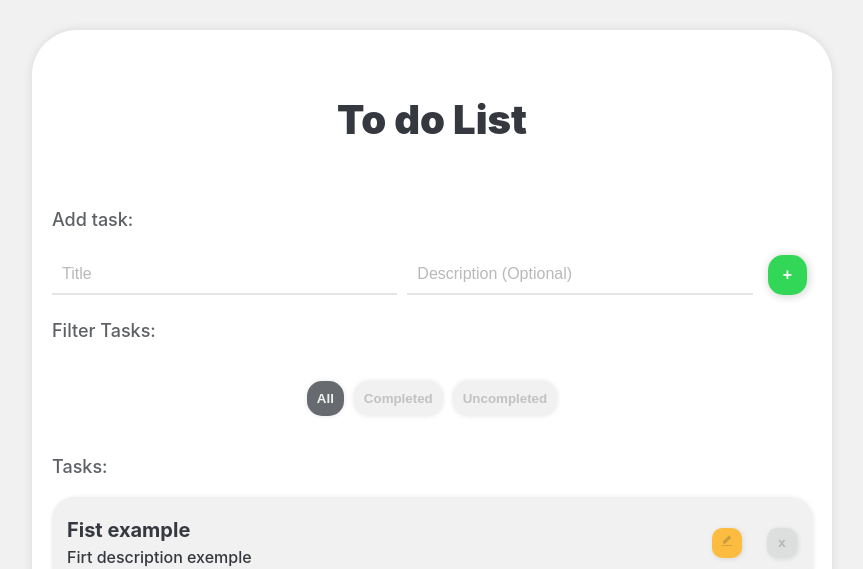
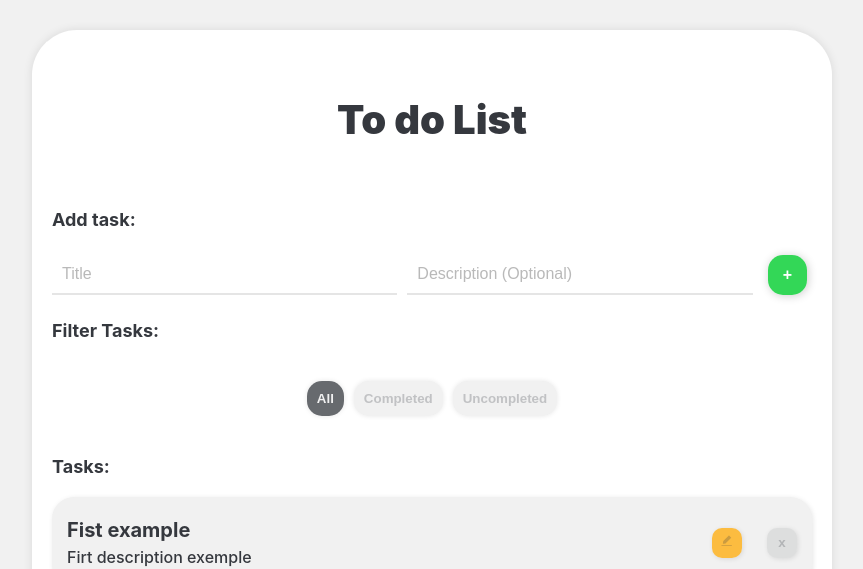
Before and after one commit to Lucasasdev/to-do-list, a React (Create React App) app: page / in a window 1280 px wide. Shown: the top 569 px of the page, without its empty margins (208-1071 px from the left). Built offline with nearby package versions, Linux system fonts and the light colour scheme.

Commit message:
style: change sub title size

```diff
--- a/src/components/subTitle/SubTitle.css
+++ b/src/components/subTitle/SubTitle.css
@@ -1,7 +1,7 @@
 .sub-title {
   text-align: start;
-  color: rgba(53, 56, 62, 0.8);
+  color: var(--primary-color);
   font-size: 18px;
-  font-weight: 500;
+  font-weight: bold;
   padding: 20px 0px;
 }
```
